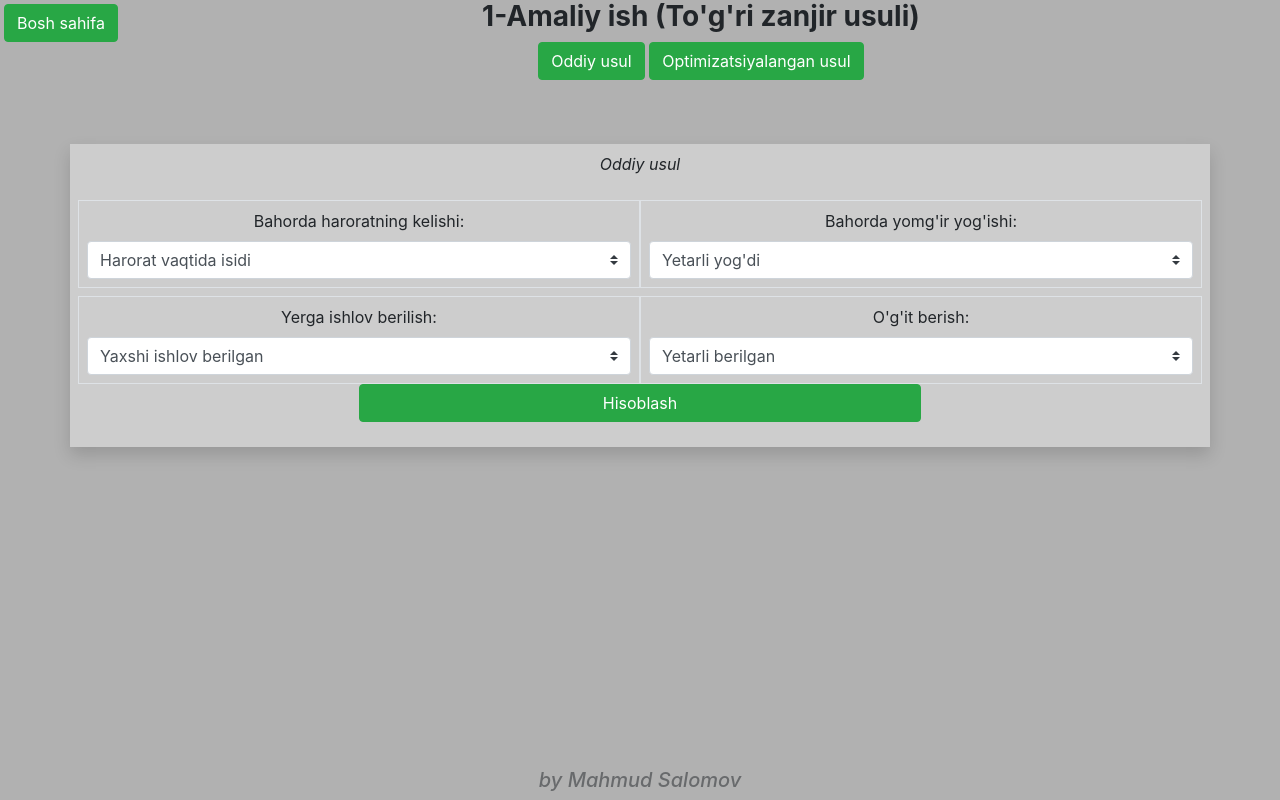
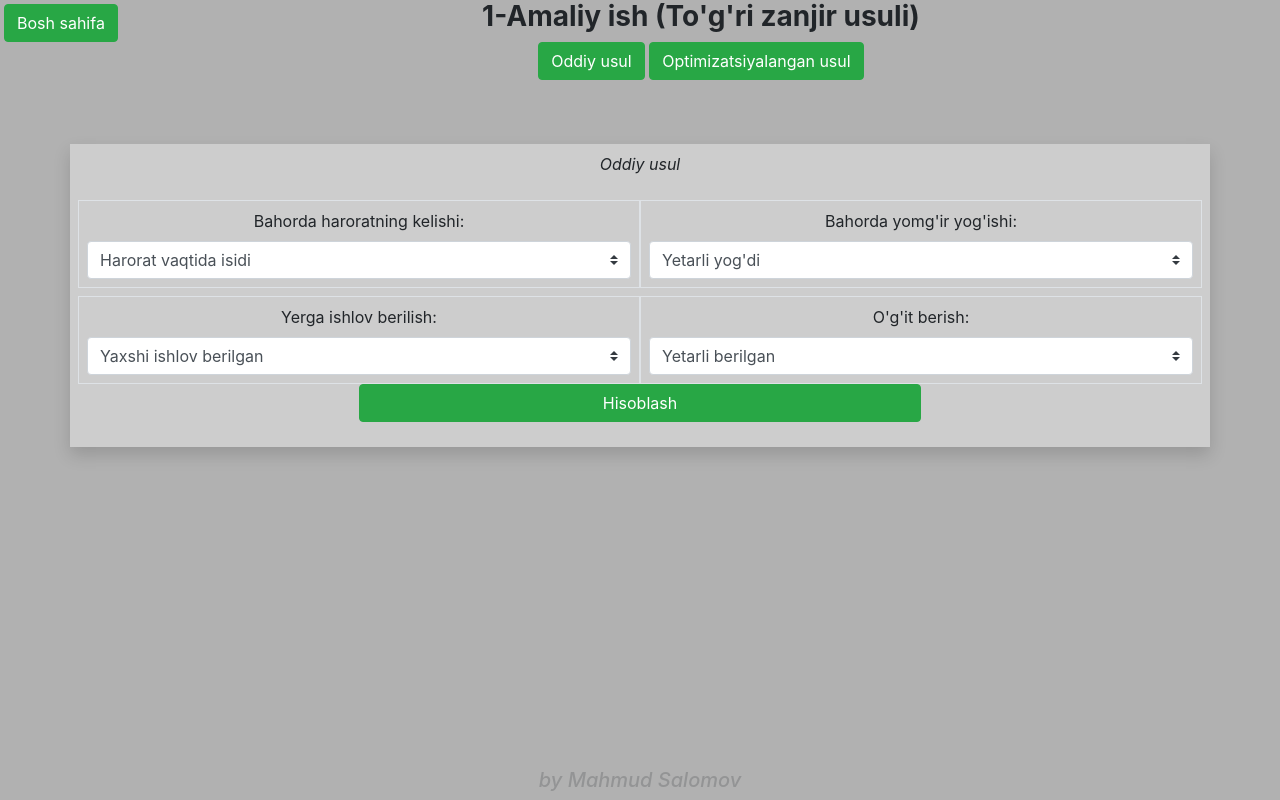
Before and after one commit to regression100/Amaliy_1, a Spring Boot app: page /amaliy_1 in a window 1280 px wide. Run offline with Spring Boot 4, Linux system fonts and the light colour scheme.

Commit message:
Yangilandi

```diff
--- a/src/main/resources/static/js/js.js
+++ b/src/main/resources/static/js/js.js
@@ -84,7 +84,7 @@ function getSimpleValues() {
     let out=((tempratura+rain+ishlov+nuri)/4)*100;
 
     document.getElementById("natija").innerHTML="<h5>Hosilning yaxshi bo'lishi (foizda) :</h5>\n" +
-        "        <h5 class='mb-5' style=\"font-weight: bold\">"+out+" %</h5>";
+        "        <h5 class='mb-2' style=\"font-weight: bold\">"+out+" %</h5>";
 
 
 }
@@ -97,13 +97,13 @@ function getOptimizationValues() {
     console.log(tempratura);
 
     if (tempratura>100||tempratura<1||rain>100||rain<1||ishlov>100||ishlov<1||nuri>100||nuri<1||isNaN(tempratura)||isNaN(rain)||isNaN(ishlov)||isNaN(nuri)){
-        document.getElementById("natija").innerHTML="<h5 class='mb-5' style='color: red'>Noto'g'ri qiymat kiritilgan! (Qiymatlar 1 va 100 oralig'ida bo'lishi zarur)</h5>\n";
+        document.getElementById("natija").innerHTML="<h5 class='mb-2' style='color: red'>Noto'g'ri qiymat kiritilgan! (Qiymatlar 1 va 100 oralig'ida bo'lishi zarur)</h5>\n";
     }
     else {
         let out=((tempratura+rain+ishlov+nuri)/4);
 
         document.getElementById("natija").innerHTML="<h5>Hosilning yaxshi bo'lishi (foizda) :</h5>\n" +
-            "        <h5 class='mb-5' style=\"font-weight: bold\">"+out+" %</h5>";
+            "        <h5 class='mb-2' style=\"font-weight: bold\">"+out+" %</h5>";
     }
 
 
--- a/src/main/resources/templates/amaliy_1.html
+++ b/src/main/resources/templates/amaliy_1.html
@@ -121,7 +121,7 @@
 
 <footer class="fixed-bottom">
 
-    <h5 style="font-style: oblique; opacity: 50%">by Mahmud Salomov</h5>
+    <h5 style="font-style: oblique; opacity: 20%">by Mahmud Salomov</h5>
 </footer>
 
 
--- a/src/main/resources/templates/main.html
+++ b/src/main/resources/templates/main.html
@@ -34,7 +34,7 @@
 
 <footer class="fixed-bottom">
 
-    <h5 style="font-style: oblique; opacity: 50%">by Mahmud Salomov</h5>
+    <h5 style="font-style: oblique; opacity: 20%">by Mahmud Salomov</h5>
 </footer>
 </body>
 <script th:inline="javascript" th:src="@{/js/js.js}" type="application/javascript" src="../static/js/js.js"></script>
```
